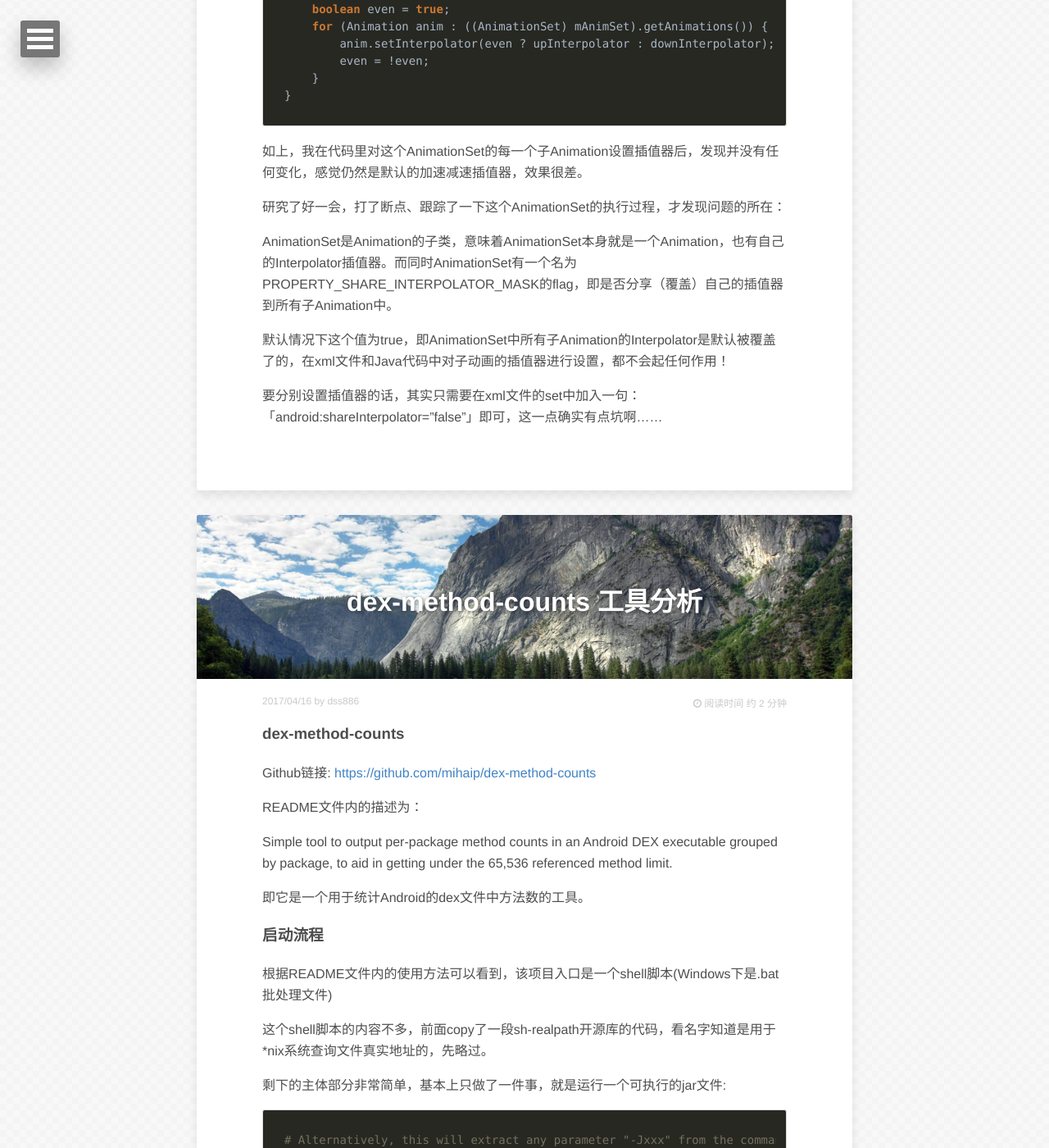
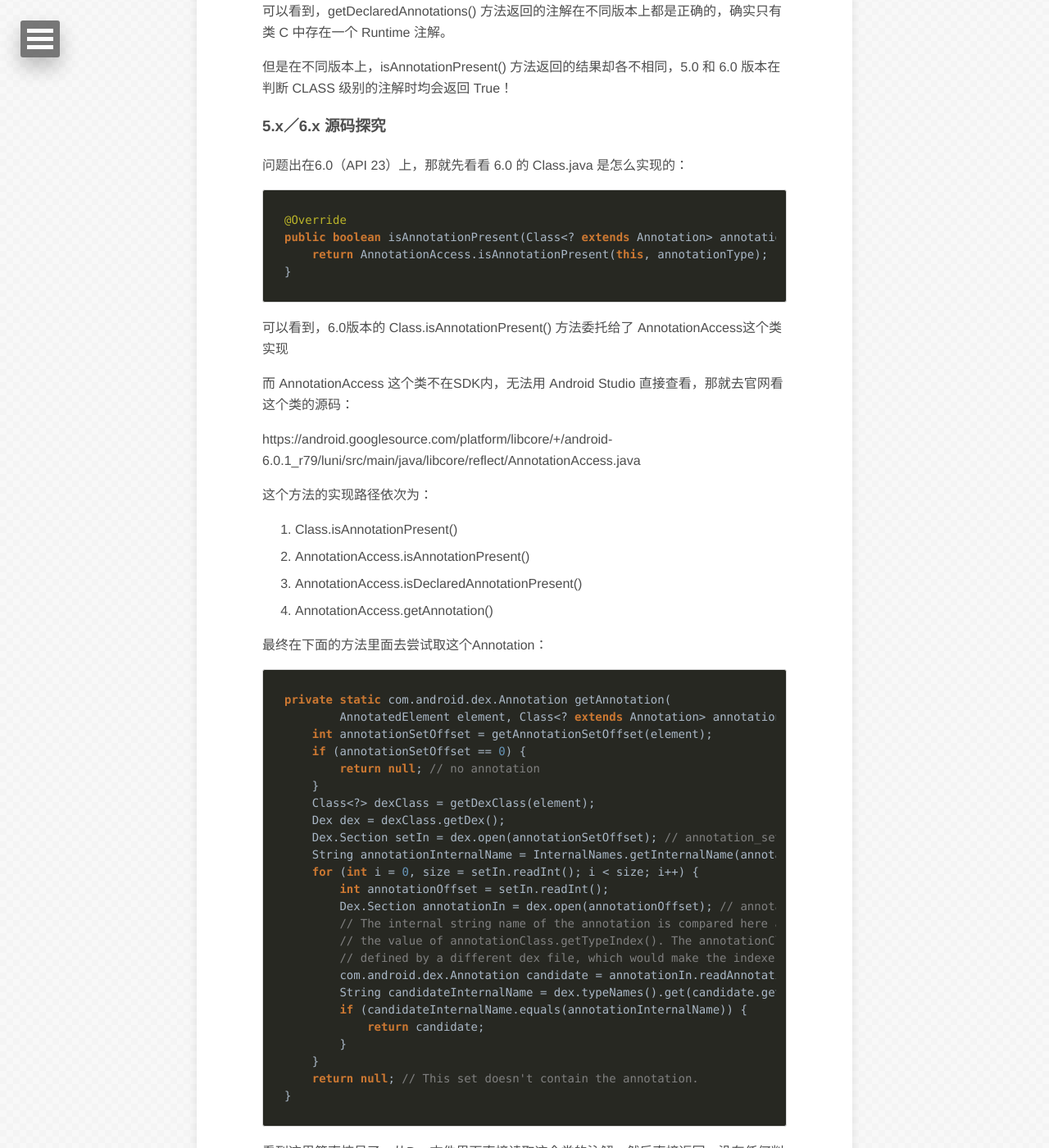
Before and after one commit to dss886/www.dss886.com, a Jekyll site: the page built from index.html, in a window 1280 px wide and 1400 px high, scrolled down 3062 px. Shown: the whole window at 82% size. Built offline with Jekyll 4.4.1, drawn with Linux system fonts in a browser that asks for light colours; nearby versions of some CDN libraries; the list of posts is cut into pages by our own code; comment, search, counter and statistics services are not loaded; some of the changed text lies outside the part shown.

Commit message:
Add post

````diff
--- /dev/null
+++ b/_posts/2017-08-11-01.md
@@ -0,0 +1,311 @@
+---
+layout: post
+title: "Android不同版本上注解作用域不同的问题追查"
+category: Android
+tags: [Android, 注解, 疑难解决]
+date: 2017-08-11 13:20:34
+image:
+  feature: 31.jpg
+---
+
+### 问题
+
+有一个需求是要将传入的数据结构用GSON序列化存入数据库，
+为了避免被混淆，需要使用 @android.support.annotation.Keep 注解来标记存入的数据结构。
+
+因此我在代码里做了一个判断，如果这个类没有使用Keep注解就在Debug时抛出异常：
+
+```java
+if (Logger.debug()) {
+    if (!clazz.isAnnotationPresent(Keep.class)) {
+        throw new IllegalArgumentException("DataBaseManager: Data type " + clazz.getName() + " must be annotated by @Keep !");
+    }
+}
+```
+
+在我的测试机上运行正常（Nexus 5，Android 6.0.1），然而在测试过程中发现，一台 4.3 的手机抛出了异常。
+
+在查找问题的过程中发现，@Keep 这个注解的作用域（RetentionPolicy）是CLASS级别的，
+
+也就是说，理论上所有版本的系统在运行时都是取不到这个注解的，都应该抛出异常才对，
+
+但是为什么我的手机没有呢？？先写一个小 Demo 来测试一下：
+
+### Demo 测试
+
+首先定义三个注解：
+
+```java
+@Retention(SOURCE)
+public @interface Source {
+
+}
+
+@Retention(CLASS)
+public @interface Clazz {
+
+}
+
+@Retention(RUNTIME)
+public @interface Runtime {
+
+}
+```
+
+然后定义三个类：
+
+```java
+@Source
+public class A {
+
+}
+
+@Source
+@Clazz
+public class B {
+
+}
+
+@Source
+@Clazz
+@Runtime
+public class C {
+
+}
+```
+
+然后使用Class中的方法来读取类中的注解：
+
+```java
+Annotation[] as = A.class.getDeclaredAnnotations();
+Log.d("AnnotationDebug", "A Annotations length = " + as.length);
+for (Annotation a : as) {
+    Log.d("AnnotationDebug", "A : " + a.toString());
+}
+
+Annotation[] bs = B.class.getDeclaredAnnotations();
+Log.d("AnnotationDebug", "B Annotations length = " + bs.length);
+for (Annotation b : bs) {
+    Log.d("AnnotationDebug", "B : " + b.toString());
+}
+
+Annotation[] cs = C.class.getDeclaredAnnotations();
+Log.d("AnnotationDebug", "C Annotations length = " + cs.length);
+for (Annotation c : cs) {
+    Log.d("AnnotationDebug", "C : " + c.toString());
+}
+
+Log.d("AnnotationDebug", "C  @Source presentation: " + (C.class.isAnnotationPresent(Source.class) ? "true" : "false"));
+Log.d("AnnotationDebug", "C  @Clazz presentation: " + (C.class.isAnnotationPresent(Clazz.class) ? "true" : "false"));
+Log.d("AnnotationDebug", "C  @Runtime presentation: " + (C.class.isAnnotationPresent(Runtime.class) ? "true" : "false"));
+```
+
+最后分别在4.3、5.0、6.0、7.1、8.0的机器上运行，结果…很魔幻：
+
+|    系统版本    | getDeclaredAnnotations() | isAnnotationPresent(Source.class) | isAnnotationPresent(Clazz.class) | isAnnotationPresent(Runtime.class)|
+| :---: | :---------------: | :---: | :---: | :---:|
+|  4.3  |  A: 0, B: 0, C: 1 | false | false | true |
+|  5.0  |  A: 0, B: 0, C: 1 | false | **true** | true |
+|  6.0  |  A: 0, B: 0, C: 1 | false | **true** | true |
+|  7.1  |  A: 0, B: 0, C: 1 | false | false | true |
+|  8.0  |  A: 0, B: 0, C: 1 | false | false | true |
+
+可以看到，getDeclaredAnnotations() 方法返回的注解在不同版本上都是正确的，确实只有类 C 中存在一个 Runtime 注解。
+
+但是在不同版本上，isAnnotationPresent() 方法返回的结果却各不相同，5.0 和 6.0 版本在判断 CLASS 级别的注解时均会返回 True！
+
+
+### 5.x／6.x 源码探究
+
+问题出在6.0（API 23）上，那就先看看 6.0 的 Class.java 是怎么实现的：
+
+```java
+@Override
+public boolean isAnnotationPresent(Class<? extends Annotation> annotationType) {
+    return AnnotationAccess.isAnnotationPresent(this, annotationType);
+}
+```
+
+可以看到，6.0版本的 Class.isAnnotationPresent() 方法委托给了 AnnotationAccess这个类实现
+
+而 AnnotationAccess 这个类不在SDK内，无法用 Android Studio 直接查看，那就去官网看这个类的源码：
+
+https://android.googlesource.com/platform/libcore/+/android-6.0.1_r79/luni/src/main/java/libcore/reflect/AnnotationAccess.java
+
+这个方法的实现路径依次为：
+
+1. Class.isAnnotationPresent()
+2. AnnotationAccess.isAnnotationPresent()
+3. AnnotationAccess.isDeclaredAnnotationPresent()
+4. AnnotationAccess.getAnnotation()
+
+最终在下面的方法里面去尝试取这个Annotation：
+
+
+```java
+private static com.android.dex.Annotation getAnnotation(
+        AnnotatedElement element, Class<? extends Annotation> annotationClass) {
+    int annotationSetOffset = getAnnotationSetOffset(element);
+    if (annotationSetOffset == 0) {
+        return null; // no annotation
+    }
+    Class<?> dexClass = getDexClass(element);
+    Dex dex = dexClass.getDex();
+    Dex.Section setIn = dex.open(annotationSetOffset); // annotation_set_item
+    String annotationInternalName = InternalNames.getInternalName(annotationClass);
+    for (int i = 0, size = setIn.readInt(); i < size; i++) {
+        int annotationOffset = setIn.readInt();
+        Dex.Section annotationIn = dex.open(annotationOffset); // annotation_item
+        // The internal string name of the annotation is compared here and deliberately not
+        // the value of annotationClass.getTypeIndex(). The annotationClass may have been
+        // defined by a different dex file, which would make the indexes incomparable.
+        com.android.dex.Annotation candidate = annotationIn.readAnnotation();
+        String candidateInternalName = dex.typeNames().get(candidate.getTypeIndex());
+        if (candidateInternalName.equals(annotationInternalName)) {
+            return candidate;
+        }
+    }
+    return null; // This set doesn't contain the annotation.
+}
+```
+
+看到这里简直惊呆了，从Dex文件里面直接读取这个类的注解，然后直接返回，没有任何判断！
+
+问题是，Dex文件里面的不仅包含 Runtime 级别的注解，也包含 CLASS 级别的注解，
+
+也就是说，使用 Class.isAnnotationPresent() 方法来判断，CLASS 级的注解也会返回 True
+
+我们再来看看getDeclaredAnnotations()方法的实现：
+
+1. Class.getDeclaredAnnotations()
+2. AnnotationAccess.getDeclaredAnnotations()
+3. AnnotationAccess.annotationSetToAnnotations()
+
+最后的实现过程：
+
+```java
+private static List<Annotation> annotationSetToAnnotations(Class<?> context, int offset) {
+    if (offset == 0) {
+        return Collections.emptyList(); // no annotations in the set
+    }
+    Dex dex = context.getDex();
+    Dex.Section setIn = dex.open(offset); // annotation_set_item
+    int size = setIn.readInt();
+    List<Annotation> result = new ArrayList<Annotation>(size);
+    for (int i = 0; i < size; i++) {
+        int annotationOffset = setIn.readInt();
+        Dex.Section annotationIn = dex.open(annotationOffset); // annotation_item
+        com.android.dex.Annotation annotation = annotationIn.readAnnotation();
+        if (annotation.getVisibility() != VISIBILITY_RUNTIME) {
+            continue;
+        }
+        Class<? extends Annotation> annotationClass =
+                getAnnotationClass(context, dex, annotation.getTypeIndex());
+        if (annotationClass != null) {
+            result.add(toAnnotationInstance(context, dex, annotationClass, annotation.getReader()));
+        }
+    }
+    return result;
+}
+```
+
+注意这个方法的第13行，在转换Annotation的时候判断了一下，将不是RUNTIME的注解被过滤掉了，因此最后的结果是没有问题的
+
+5.0 系统的实现和 6.0 是一致的，均是委托给 AnnotationAccess 这个类，而且都在判断的时候少了一个过滤，导致了最后的结果不正确
+
+### 4.3 源码探究
+
+再看 4.3 系统的源码：
+
+https://android.googlesource.com/platform/libcore/+/android-4.3.1_r1/luni/src/main/java/java/lang/Class.java
+
+Class.isAnnotationPresent() 方法最终的实现是一个 Native 的方法：
+
+```java
+/**
+ * Returns true if the annotation exists.
+ */
+native private boolean isDeclaredAnnotationPresent(Class<? extends Annotation> annotationClass);
+```
+
+跟踪一下这个 Native 的方法源码：
+
+https://android.googlesource.com/platform/dalvik/+/android-4.3.1_r1/vm/native/java_lang_Class.cpp
+
+https://android.googlesource.com/platform/dalvik/+/android-4.3.1_r1/vm/reflect/Annotation.cpp
+
+1. 【vm/native/java_lang_Class.cpp】Dalvik_java_lang_Class_isDeclaredAnnotationPresent()
+2. 【vm/reflect/Annotation.cpp】dvmIsClassAnnotationPresent()
+3. 【vm/reflect/Annotation.cpp】getAnnotationItemFromAnnotationSet()
+
+最终实现为：
+
+```c
+/*
+ * Return the annotation item of the specified type in the annotation set, or
+ * NULL if the set contains no annotation of that type.
+ */
+static const DexAnnotationItem* getAnnotationItemFromAnnotationSet(
+        const ClassObject* clazz, const DexAnnotationSetItem* pAnnoSet,
+        int visibility, const ClassObject* annotationClazz)
+{
+    DexFile* pDexFile = clazz->pDvmDex->pDexFile;
+    const DexAnnotationItem* pAnnoItem;
+    int i;
+    const ClassObject* annoClass;
+    const u1* ptr;
+    u4 typeIdx;
+    /* we need these later; make sure they're initialized */
+    if (!dvmIsClassInitialized(gDvm.classOrgApacheHarmonyLangAnnotationAnnotationFactory))
+        dvmInitClass(gDvm.classOrgApacheHarmonyLangAnnotationAnnotationFactory);
+    if (!dvmIsClassInitialized(gDvm.classOrgApacheHarmonyLangAnnotationAnnotationMember))
+        dvmInitClass(gDvm.classOrgApacheHarmonyLangAnnotationAnnotationMember);
+    for (i = 0; i < (int) pAnnoSet->size; i++) {
+        pAnnoItem = dexGetAnnotationItem(pDexFile, pAnnoSet, i);
+        if (pAnnoItem->visibility != visibility)
+            continue;
+        ptr = pAnnoItem->annotation;
+        typeIdx = readUleb128(&ptr);
+        annoClass = dvmDexGetResolvedClass(clazz->pDvmDex, typeIdx);
+        if (annoClass == NULL) {
+            annoClass = dvmResolveClass(clazz, typeIdx, true);
+            if (annoClass == NULL) {
+                ALOGE("Unable to resolve %s annotation class %d",
+                      clazz->descriptor, typeIdx);
+                Thread* self = dvmThreadSelf();
+                assert(dvmCheckException(self));
+                dvmClearException(self);
+                continue;
+            }
+        }
+        if (annoClass == annotationClazz) {
+            return pAnnoItem;
+        }
+    }
+    return NULL;
+}
+```
+
+可以看到，在这个方法的第22行，也是对可见性做了判断了的，因此最后的结果没有问题。
+
+而 Android 在 7.0 之后，不知道为什么又去掉了 5.x/6.x 中的 AnnotationAccess 类，改回了用 Native实现，最后的结果也没有问题……
+
+### 其它一些版本的源码
+
+1. 4.4（API 19）的源码是 Native 实现，没有问题
+2. 4.4.2 版本的手机就已经有了 AnnotationAccess 这个类，并且也没有做可见行过滤，但实测结果是正确的
+3. 4.4.3 版本的源码，与 4.4.2 相同，不过暂时没有手机做测试
+
+精力有限，暂时就没有一个一个版本去仔细看了
+
+### 结论
+
+因此可以得到一些结论：
+
+1. 使用 Class.getAnnotations() 方法得到的结果在所有版本都是正确的
+2. 使用 Class.isAnnotationPresent() 方法在 5.x ／6.x 版本上对于 CLASS 级别的注解会返回错误的结果 True，其它版本返回正确的结果 False
+3. 使用 Class.isAnnotationPresent() 方法对于 SOURSE 和 RUNTIME 级别的注解在各版本均能返回正确的结果
+
+基于这几个结论，我们在代码里应该尽量避免使用 Class.isAnnotationPresent() 这个方法，如果必须要使用，请确保你传入的注解类是 Runtime 级别的。
+
+ps：理论上这是系统实现的BUG，应该很多人遇到了才对，但是不知道为什么我搜了好久都没有搜到相关的文章 Orz…
````
Also changed, not shown: _posts/2017-07-05-01.md (+1 -1 lines).
